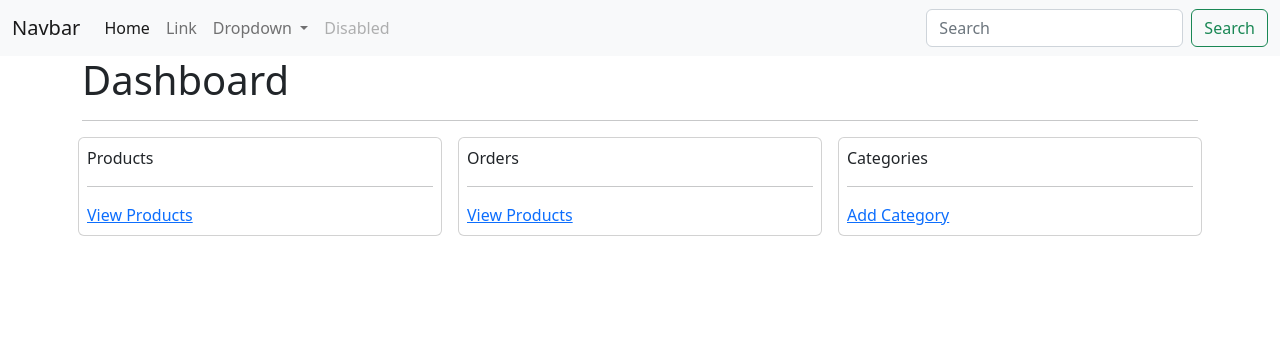
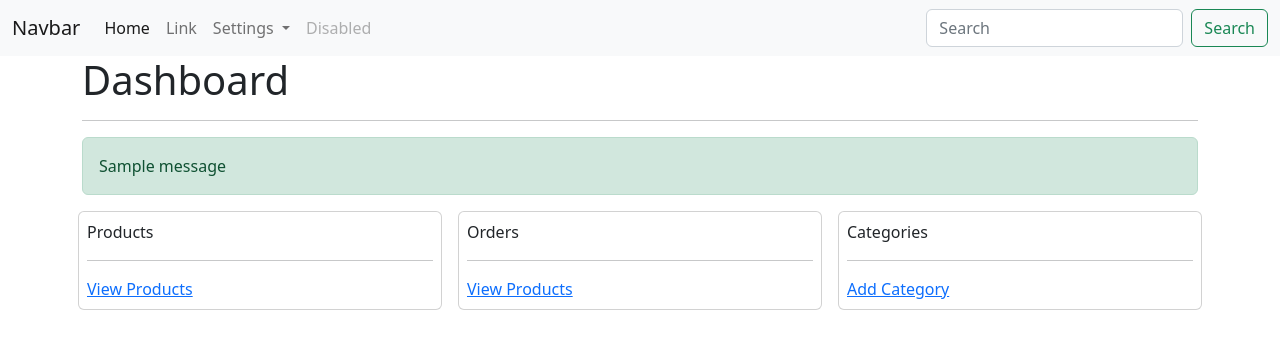
Before and after one commit to shresrahul/project_ecomweb, a Django app: page /ecom/dashboard/ in a window 1280 px wide. Shown: the top 349 px of the page. Run offline with Django 4.2, Linux system fonts and the light colour scheme; a user stored in the database is signed in; one stand-in notice (Sample message) is shown.

Commit message:
User Logout and Logout Message

```diff
--- a/project_ecomweb/app_ecom/views.py
+++ b/project_ecomweb/app_ecom/views.py
@@ -49,7 +49,8 @@ def product_add(request):
 
 @login_required(login_url='/authentication/login/')
 def product_index(request):
-    products = Product.objects.all()
+    # products = Product.objects.all()
+    products = Product.objects.filter(user=request.user)
     context = {"data": products}
     return render(request, 'products/product_index.html', context)
 
@@ -77,7 +78,7 @@ def product_update(request):
     if request.method == "POST":
         category = Category.objects.get(id=request.POST.get('category'))
         product = Product.objects.get(id=request.POST.get('id'))
-        user = User.objects.get(username='admin')
+        # user = User.objects.get(username='admin')
         product.title = request.POST.get('title')
         product.desc = request.POST.get('desc')
         product.cod = request.POST.get('cod')
@@ -85,7 +86,7 @@ def product_update(request):
         product.quantity = request.POST.get('quantity')
         product.discount = request.POST.get('discount')
         product.category = category
-        product.user = user
+        product.user = request.user
         product.save()
         return redirect('list-product')
     return redirect('list-product')
--- a/project_ecomweb/authentication/urls.py
+++ b/project_ecomweb/authentication/urls.py
@@ -1,7 +1,8 @@
 from django.urls import path
-from .views import LoginView, RegistrationView
+from .views import LoginView, RegistrationView, LogoutView
 
 urlpatterns = [
     path('login/', LoginView.as_view(), name='login'),
-    path('register/', RegistrationView.as_view(), name='register')
+    path('register/', RegistrationView.as_view(), name='register'),
+    path('logout/', LogoutView.as_view(), name='logout'),
 ]
--- a/project_ecomweb/templates/authentication/login.html
+++ b/project_ecomweb/templates/authentication/login.html
@@ -12,6 +12,7 @@
 </head>
 <body>
     <div class="container mt-5">
+        {% include "partials/_message.html" %}
         <div class="card p-5">
             <h3>Login with your account here</h3>
             <hr>
--- a/project_ecomweb/templates/authentication/register.html
+++ b/project_ecomweb/templates/authentication/register.html
@@ -12,6 +12,7 @@
 </head>
 <body>
     <div class="container mt-5">
+        {% include "partials/_message.html" %}
         <div class="card p-5">
             <h3>Create your account here</h3>
             <hr>
--- a/project_ecomweb/templates/dashboard/dashboard.html
+++ b/project_ecomweb/templates/dashboard/dashboard.html
@@ -8,7 +8,7 @@ Dashboard
 <div class="container">
     <h1>Dashboard</h1>
     <hr>
-
+    {% include "partials/_message.html" %}
     <!-- Content -->
     <div class="row">
         <div class="col p-2 card mx-2">
--- a/project_ecomweb/templates/layouts/master.html
+++ b/project_ecomweb/templates/layouts/master.html
@@ -40,7 +40,7 @@
                     <li class="nav-item dropdown">
                         <a class="nav-link dropdown-toggle" href="#" role="button" data-bs-toggle="dropdown"
                             aria-expanded="false">
-                            Dropdown
+                            Settings
                         </a>
                         <ul class="dropdown-menu">
                             <li><a class="dropdown-item" href="#">Action</a></li>
@@ -48,7 +48,7 @@
                             <li>
                                 <hr class="dropdown-divider">
                             </li>
-                            <li><a class="dropdown-item" href="#">Something else here</a></li>
+                            <li><a class="dropdown-item" href="{% url 'logout' %}">Logout</a></li>
                         </ul>
                     </li>
                     <li class="nav-item">
--- /dev/null
+++ b/project_ecomweb/templates/partials/_message.html
@@ -0,0 +1,9 @@
+{% if messages %}
+<div class="messages">
+    {% for message in messages %}
+    <div {% if message.tags %} class="alert alert-{{ message.tags }}"{% endif %}>
+        {{ message }}
+    </div>
+    {% endfor %}
+</div>
+{% endif %}
--- a/project_ecomweb/templates/products/product_add.html
+++ b/project_ecomweb/templates/products/product_add.html
@@ -20,6 +20,7 @@
 
         <!-- Content -->
         <div class="card p-5">
+            {% include "partials/_message.html" %}
             <form action="{% url 'add-product' %}" method="post">
                 {% csrf_token %}
                 {{ form.as_p }}
```
Also changed, not shown: project_ecomweb/authentication/views.py (+9 -1 lines), project_ecomweb/project_ecomweb/settings.py (+7 -0 lines), project_ecomweb/db.sqlite3.
